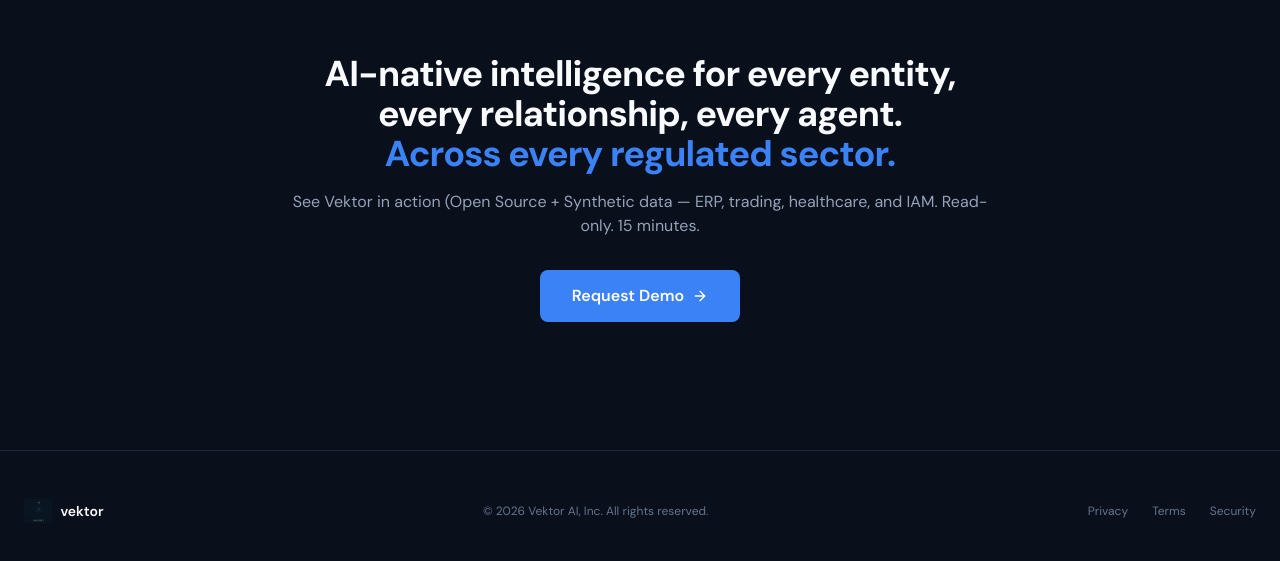
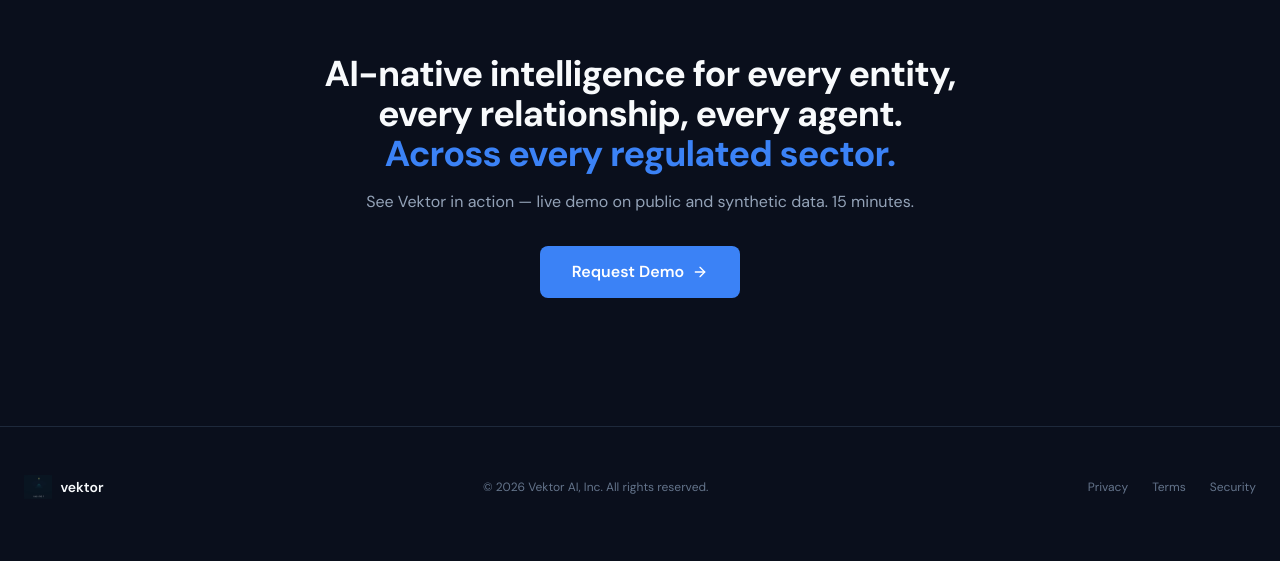
Before and after one commit to venkat15vk/vektor, a Next.js app in the folder frontend/: page / in a window 1280 px wide. Shown: the part 6358-6919 px from the top of the page. Built offline with nearby package versions, Linux system fonts and the light colour scheme.

Commit message:
changd sentance

```diff
--- a/frontend/src/app/page.tsx
+++ b/frontend/src/app/page.tsx
@@ -442,7 +442,7 @@
           AI-native intelligence for every entity, every relationship, every agent.
           <br /><span className="text-vektor-accent">Across every regulated sector.</span>
         </h2>
-        <p className="text-vektor-text-secondary mb-8">See Vektor in action (Open Source + Synthetic data — ERP, trading, healthcare, and IAM. Read-only. 15 minutes.</p>
+        <p className="text-vektor-text-secondary mb-8">See Vektor in action — live demo on public and synthetic data. 15 minutes.</p>
         <a href="/demo" className="inline-flex items-center gap-2 px-8 py-3.5 rounded-lg bg-vektor-accent hover:bg-vektor-accent-hover text-white font-semibold transition-all hover:shadow-lg hover:shadow-vektor-accent/25">
           Request Demo <ArrowRight className="w-4 h-4" />
         </a>
```
